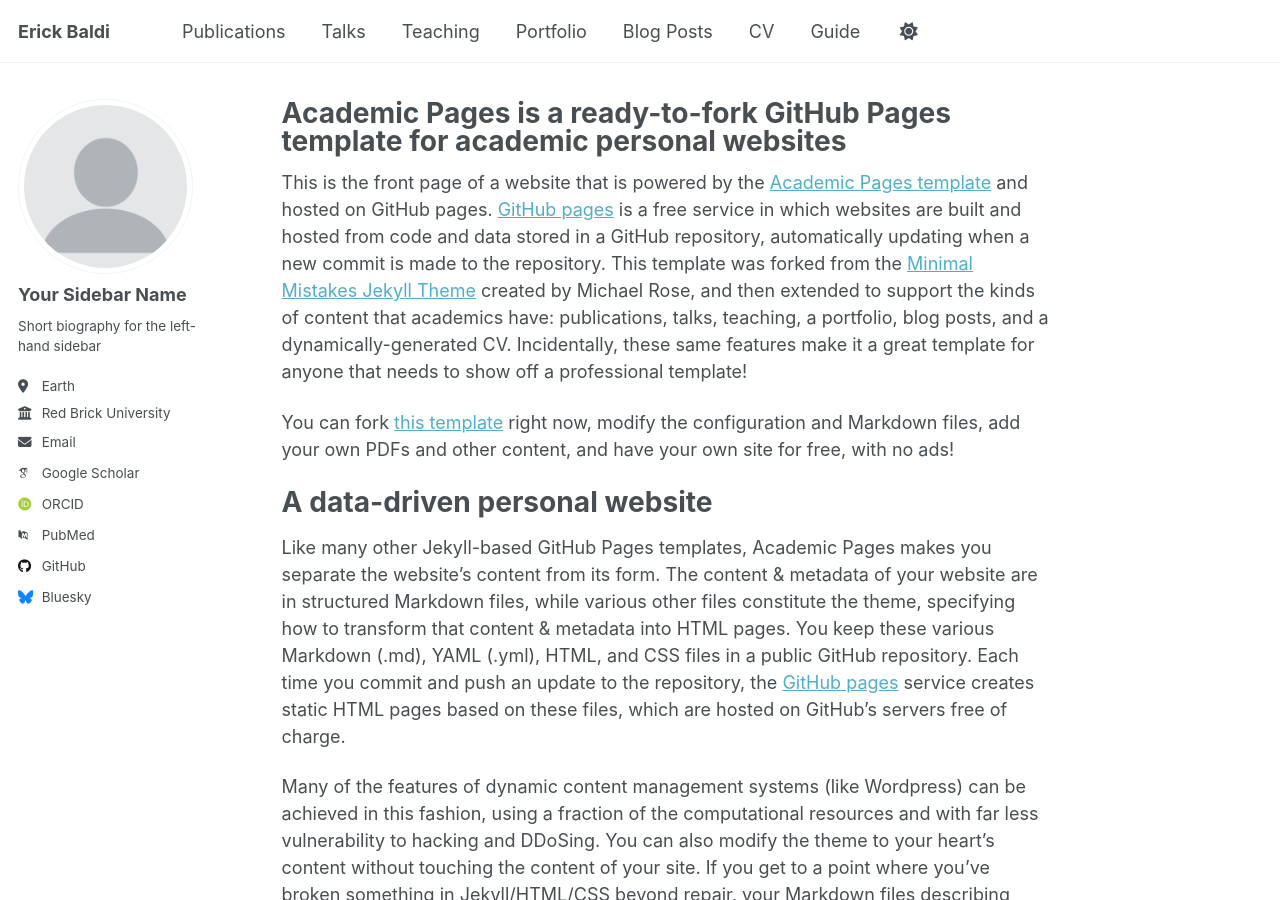
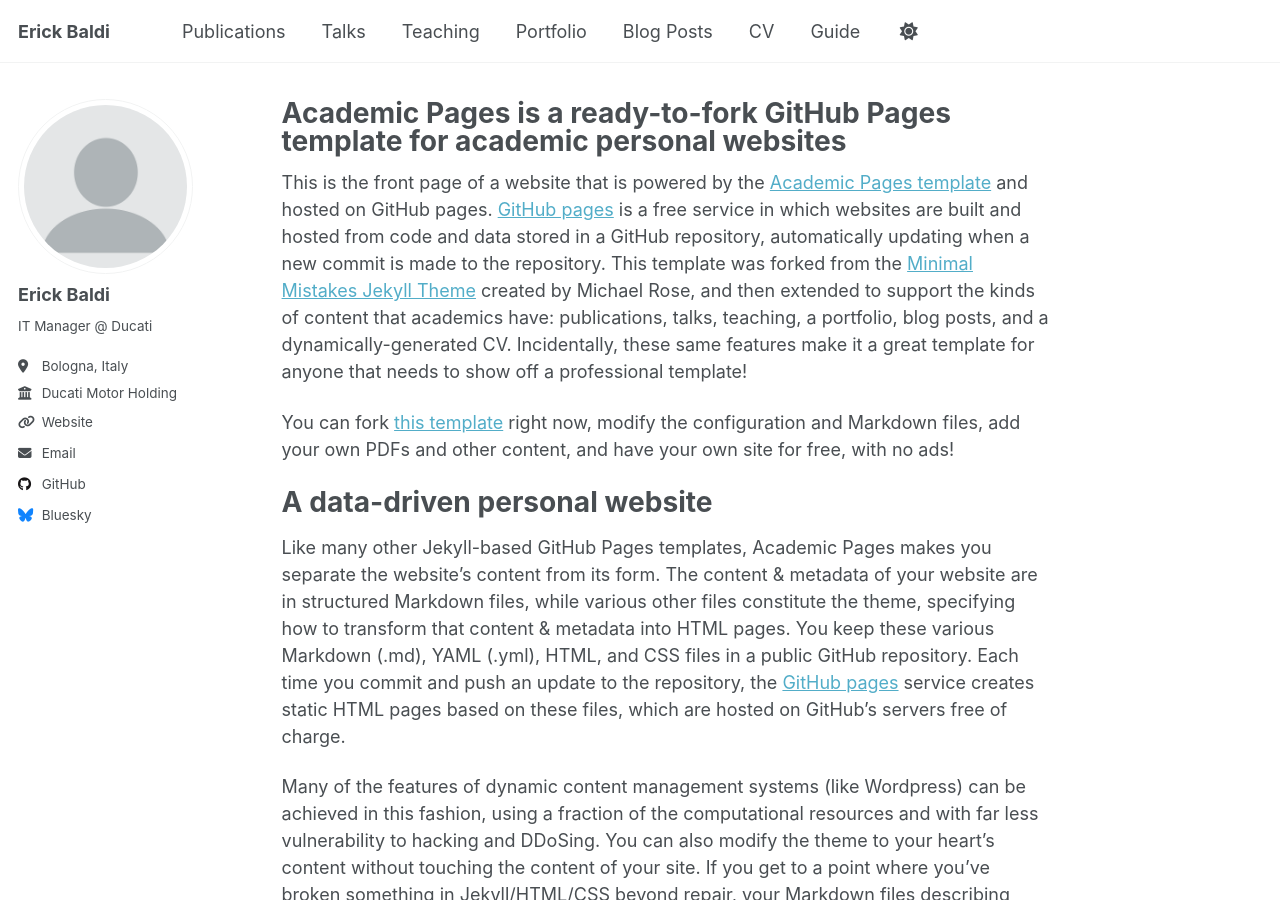
Before and after one commit to erickbaldi/erickbaldi.github.io, a Jekyll site: the page built from _pages/about.md, in a window 1280 px wide and 900 px high. Built offline with Jekyll 4.4.1, drawn with Linux system fonts in a browser that asks for light colours; some web fonts are replaced; a script that is not in the unit is left out.

Commit message:
Update _config.yml

```diff
--- a/_config.yml
+++ b/_config.yml
@@ -23,22 +23,22 @@ repository               : #"querick.github.io"
 author:
   # Biographic information
   avatar           : "profile.png"
-  name             : "Your Sidebar Name"
+  name             : "Erick Baldi"
   pronouns         : # example: "she/her"
-  bio              : "Short biography for the left-hand sidebar"
-  location         : "Earth"
-  employer         : "Red Brick University"
-  uri              : # URL
-  email            : "none@example.org"
+  bio              : "IT Manager @ Ducati"
+  location         : "Bologna, Italy"
+  employer         : "Ducati Motor Holding"
+  uri              : "htpps://erickbaldi.altervista.org"
+  email            : "erickbaldi@yahoo.it"
 
   # Academic websites
   academia         : # URL
   arxiv            : # URL - Update with the correct link to your profile
-  googlescholar    : "https://scholar.google.com/citations?user=PS_CX0AAAAAJ"
+  googlescholar    : #"https://scholar.google.com/citations?user=PS_CX0AAAAAJ"
   impactstory      : # URL
-  orcid            : "http://orcid.org/yourorcidurl"
+  orcid            : #"http://orcid.org/yourorcidurl"
   semantic         : # URL
-  pubmed           : "https://www.ncbi.nlm.nih.gov/pubmed/?term=john+snow"
+  pubmed           : #"https://www.ncbi.nlm.nih.gov/pubmed/?term=john+snow"
   researchgate     : # URL
   scopus           : # URL
 
@@ -46,7 +46,7 @@ author:
   bitbucket        : # Username - Update with your username on the site
   codepen          : # Username
   dribbble         : # Username
-  github           : "academicpages"
+  github           : "https://querick.github.io"
   kaggle           : # Username
   stackoverflow    : # User number or user number and name (i.e., use "1" or "1/jeff-atwood")
 
```
